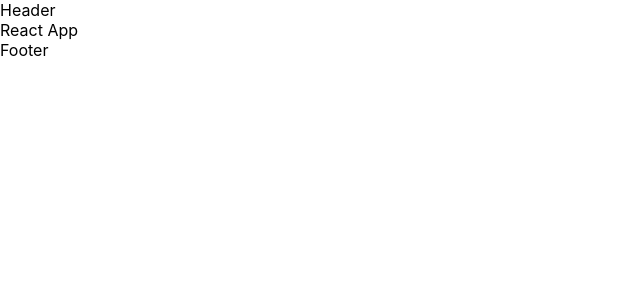
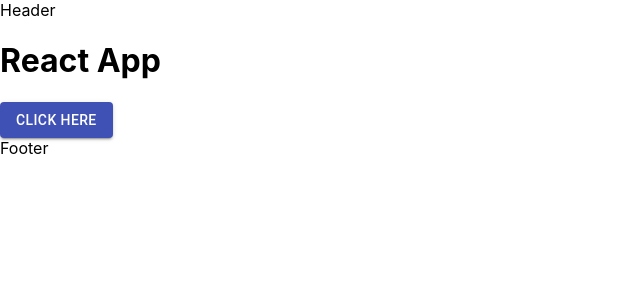
Before and after one commit to cvdat2097/thunder-core-reactjs, a React (Create React App) app: page / in a window 1280 px wide. Shown: the top 300 px of the page, without its empty margins (0-640 px from the left). Built offline with nearby package versions, Linux system fonts and the light colour scheme.

Commit message:
add material ui

```diff
--- a/package.json
+++ b/package.json
@@ -3,6 +3,7 @@
   "version": "0.1.0",
   "private": true,
   "dependencies": {
+    "@material-ui/core": "^4.9.8",
     "@types/node": "^12.12.34",
     "@types/react": "^16.9.32",
     "@types/react-dom": "^16.9.6",
--- a/src/App.tsx
+++ b/src/App.tsx
@@ -1,12 +1,16 @@
 import React from 'react';
 import './App.scss';
 import { MainLayout } from './layout/MainLayout';
+import { Button } from '@material-ui/core';
 
 function App() {
   return (
     <div className="App">
       <MainLayout>
-        <div>React App</div>
+        <h1>React App</h1>
+        <Button variant="contained" color="primary">
+          Click here
+        </Button>
       </MainLayout>
     </div>
   );
```
Also changed, not shown: 1 other file (tests, documents, lock files or other folders).
